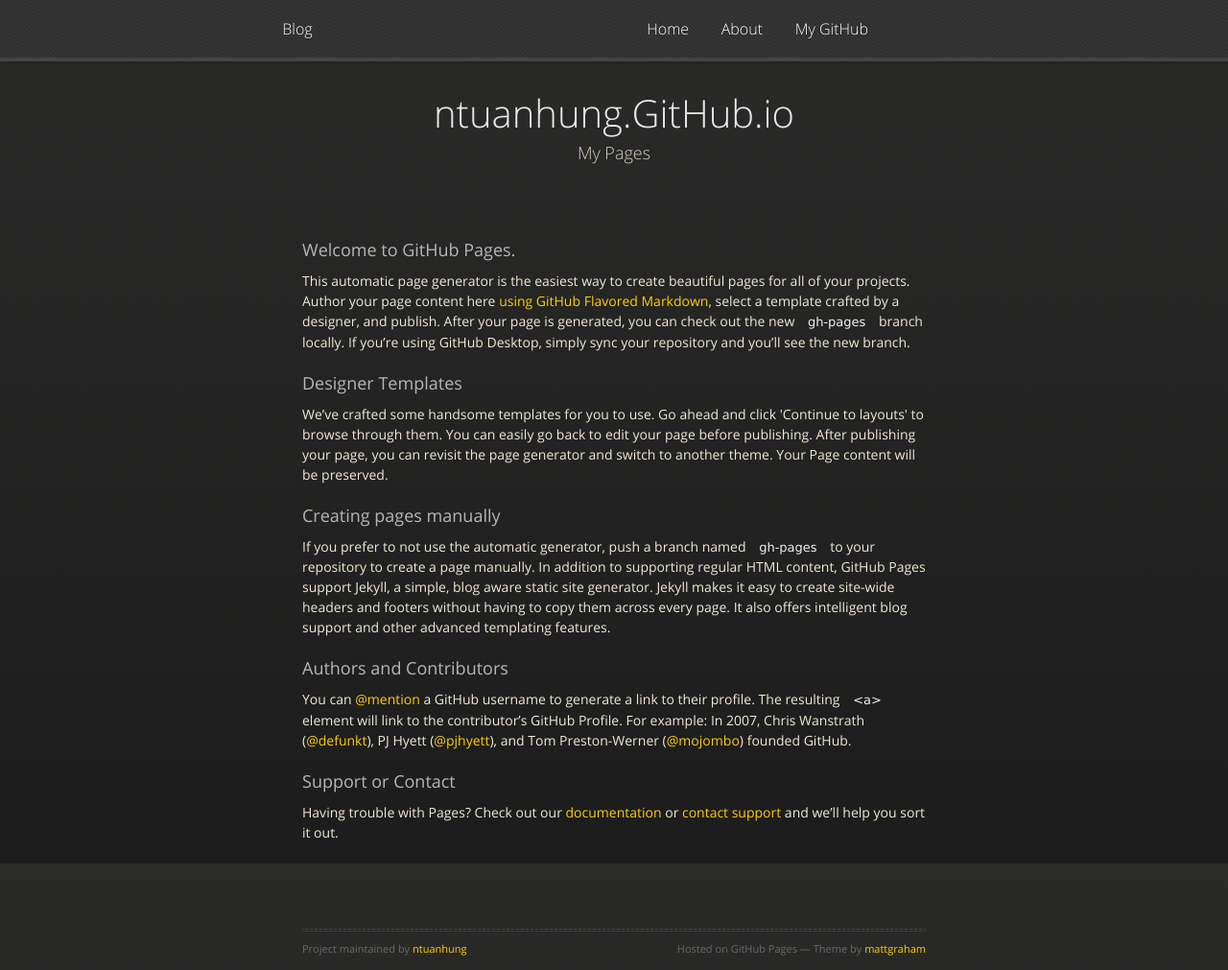
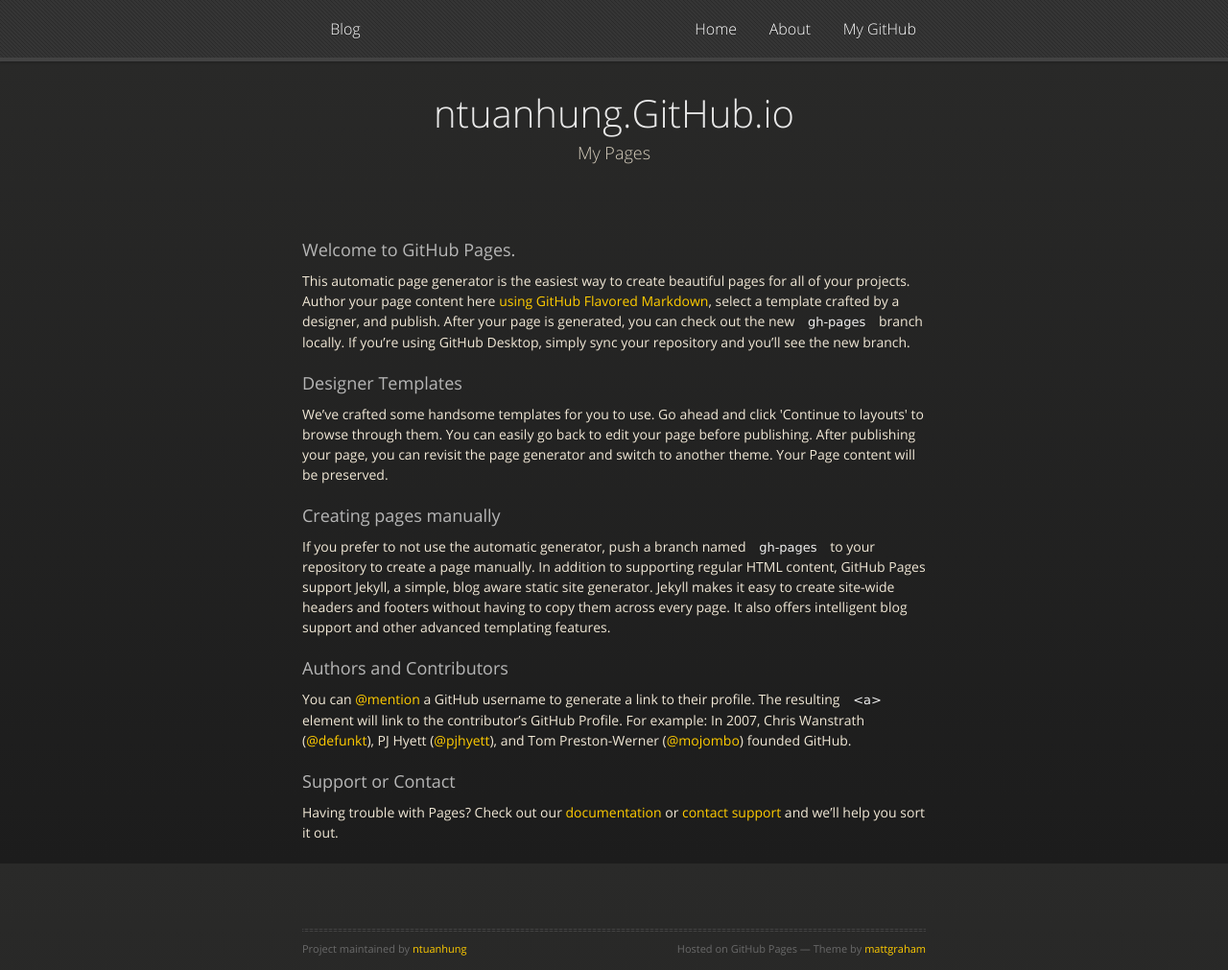
Before and after one commit to ntuanhung/ntuanhung.github.io, a Jekyll site: the page built from index.html, in a window 1280 px wide and 1011 px high. Shown: the whole window at 96% size. Built offline with Jekyll 4.4.1, drawn with Linux system fonts in a browser that asks for light colours; nearby versions of some CDN libraries.

Commit message:
Update styles.css

```diff
--- a/stylesheets/styles.css
+++ b/stylesheets/styles.css
@@ -714,7 +714,7 @@
   padding: 0 10px;
   margin: 6px auto;
   position: absolute;
-  right: 350px;
+  right: 300px;
 }
 #header nav li {
   font-family: 'OpenSansLight', "Helvetica Neue", Helvetica, Arial, sans-serif;
```
